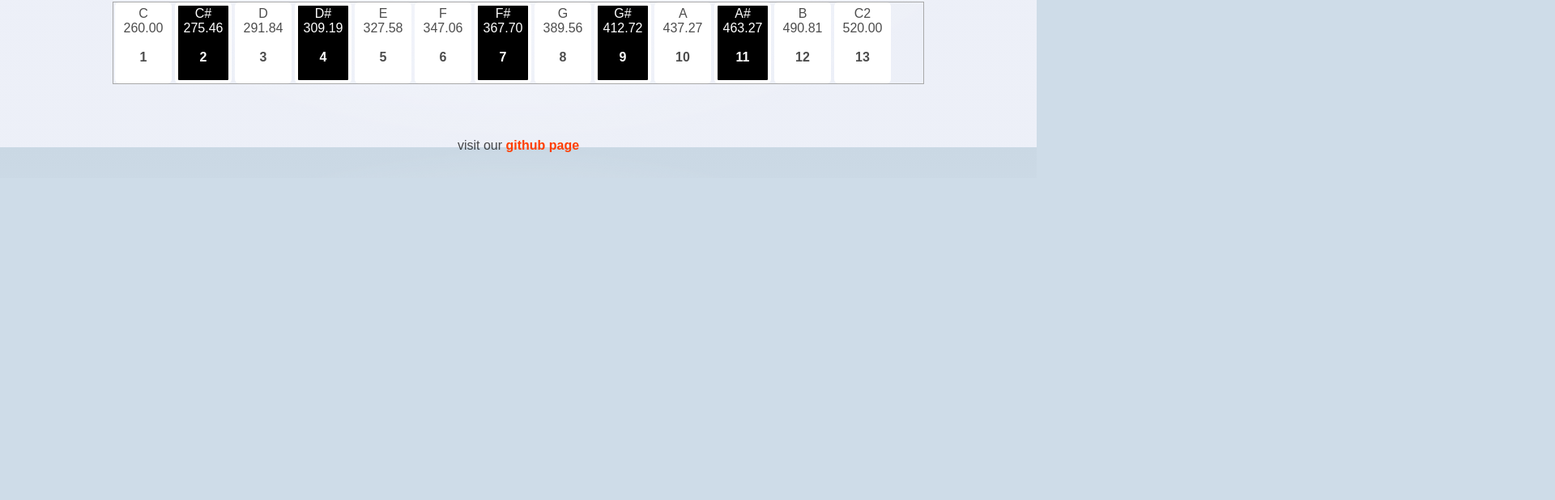
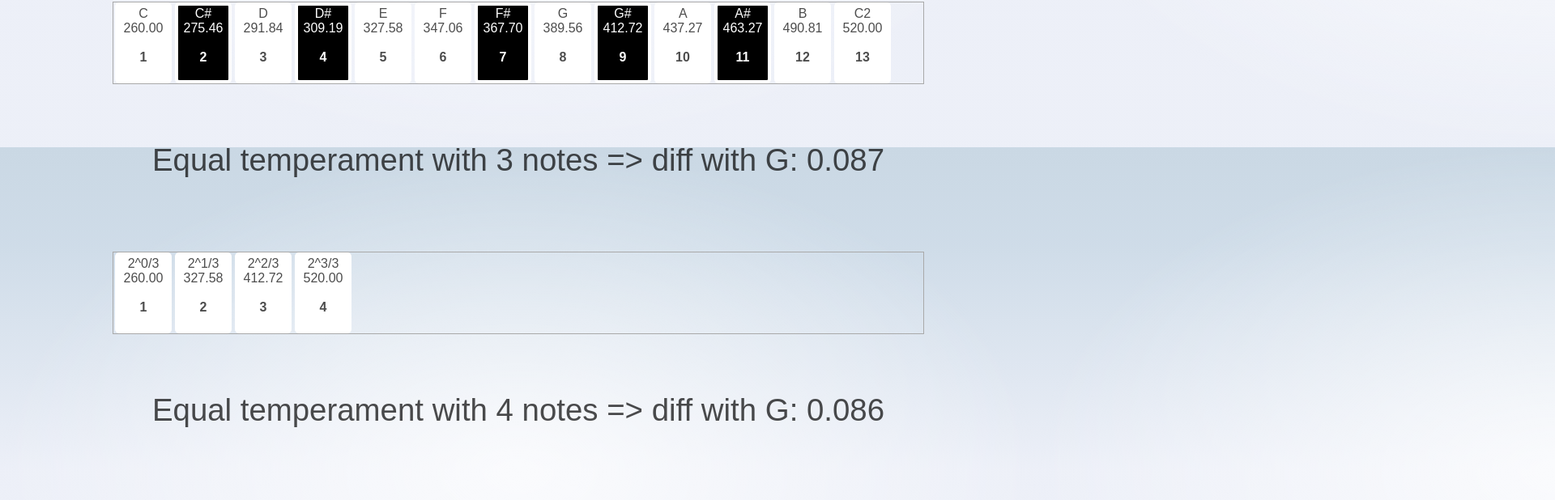
Before and after one commit to asolntsev/piano, a SvelteKit app: page / in a window 1280 px wide. Shown: the part 618-1236 px from the top of the page at 81% size, 1920 px wide, since content can reach past the window. Before the commit the page ends 838 px from the top, so only its background shows below. Built offline with nearby package versions, Linux system fonts and the light colour scheme.

Commit message:
calculate which size of notes layout is the optimal one

```diff
--- a/src/routes/+page.svelte
+++ b/src/routes/+page.svelte
@@ -37,6 +37,20 @@
 
 	const upperKeyCodes = [49, 50, 51, 52, 53, 54, 55, 56, 57, 48, 189, 187, 8] // 1 2 3 4 5 6 7 8 9 0 - = Backspace
 	const downKeyCodes = [81, 87, 69, 82, 84, 89, 85, 73, 79, 80, 219, 221, 13] // q w e r t y u i o p [ ] Enter
+
+	$: notesN = (size) => {
+		return [ ...Array(size + 1).keys() ].map(i => new Note(`2^${i}/${size}`, BASE * Math.pow(2, i/size)))
+	}
+
+	function diffWithG(notes) {
+		let minimalError = 2
+		for (let i = 1; i < notes.length; i++) {
+			const noteError = Math.abs(1.5 - notes[i].frequency / notes[0].frequency)
+			minimalError = Math.min(minimalError, noteError)
+		}
+		return minimalError
+	}
+
 </script>
 
 <svelte:head>
@@ -58,6 +72,12 @@
 	<div class="row">
 		<Keyboard name="Equal temperament" notes={notesEqual} keyCodes={downKeyCodes}/>
 	</div>
+
+	{#each [3, 4, 5, 6, 7, 8, 9, 10, 11, 12, 13, 51, 53] as size}
+		<div class="row">
+			<Keyboard name={`Equal temperament with ${size} notes  =>  diff with G: ${diffWithG(notesN(size)).toFixed(3)}`} notes={notesN(size)}/>
+		</div>
+	{/each}
 </section>
 
 <style>
```
